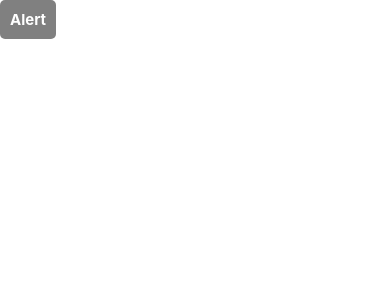
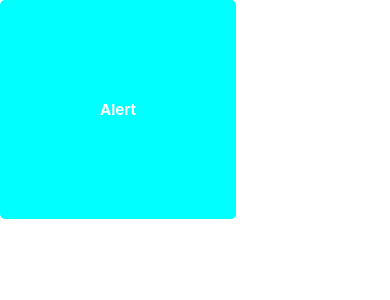
Before and after one commit to phamtanphat/ReactNative24022020, a React Native app: screen / in a window 390 px wide. Shown: the top 300 px of the page. Built offline with nearby package versions, Linux system fonts and the light colour scheme.

Commit message:
coppy css

```diff
--- a/App.js
+++ b/App.js
@@ -7,7 +7,7 @@ export default class App extends Component {
   render() {
     return (
       <View style={styles.container}>
-        <Button text="Alert" />
+        <Button text="Alert" styleBox={{backgroundColor: 'cyan', padding: 100}} />
       </View>
     );
   }
--- a/src/common/Button.js
+++ b/src/common/Button.js
@@ -1,18 +1,19 @@
+/* eslint-disable react-native/no-inline-styles */
 import React, {Component} from 'react';
 import {Text, View, TouchableOpacity} from 'react-native';
-
 export default class Button extends Component {
   checkRenderTextTitle() {
-    if (this.props.text) {
-      return this.props.text;
-    } else {
-      return '';
-    }
+    return this.props.text ? this.props.text : '';
   }
   render() {
     return (
       <TouchableOpacity
-        style={{backgroundColor: 'gray', padding: 10, borderRadius: 5}}>
+        style={{
+          backgroundColor: 'gray',
+          padding: 10,
+          borderRadius: 5,
+          ...this.props.styleBox,
+        }}>
         <Text style={{color: 'white', fontSize: 15, fontWeight: 'bold'}}>
           {this.checkRenderTextTitle()}
         </Text>
```
